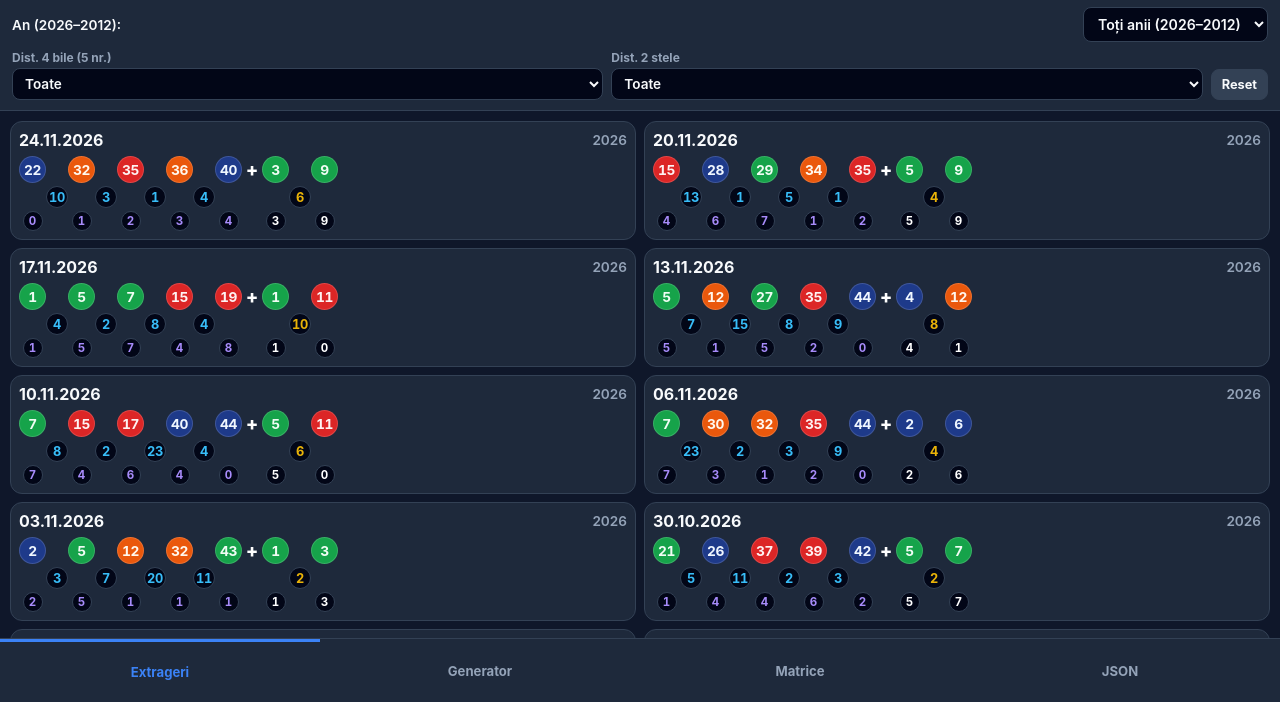
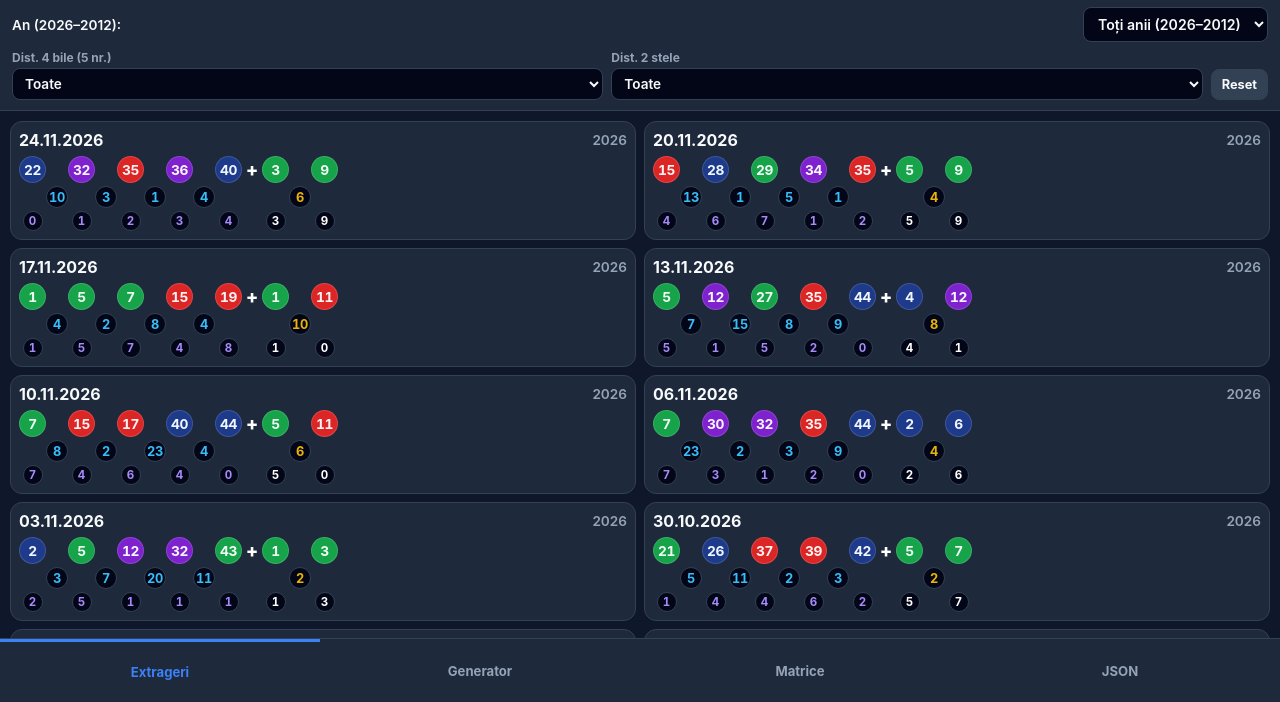
Before and after one commit to vasilacheionut/eurojackpot-extractor, a plain HTML site: page index.html in a window 1280 px wide. Shown: the part 98-800 px from the top of the page. Drawn offline with Linux system fonts and the light colour scheme.

Commit message:
Change color variables for 'IP' from orange to violet

```diff
--- a/index.html
+++ b/index.html
@@ -34,8 +34,8 @@
       --pp-fg: #eff6ff;
       --pi-bg: #16a34a;
       --pi-fg: #f0fdf4;
-      --ip-bg: #ea580c;
-      --ip-fg: #fff7ed;
+      --ip-bg: #7e22ce;
+      --ip-fg: #faf5ff;
       --ii-bg: #dc2626;
       --ii-fg: #fef2f2;
     }
@@ -62,7 +62,7 @@
       --pp-fg: #ffffff;
       --pi-bg: #15803d;
       --pi-fg: #ffffff;
-      --ip-bg: #c2410c;
+      --ip-bg: #6b21a8;
       --ip-fg: #ffffff;
       --ii-bg: #b91c1c;
       --ii-fg: #ffffff;
@@ -1134,7 +1134,7 @@
         const parityMeta = [
           { code: "PP", label: "Bleumarin" },
           { code: "PI", label: "Verde" },
-          { code: "IP", label: "Portocaliu" },
+          { code: "IP", label: "Violet" },
           { code: "II", label: "Roșu" }
         ];
 
```
